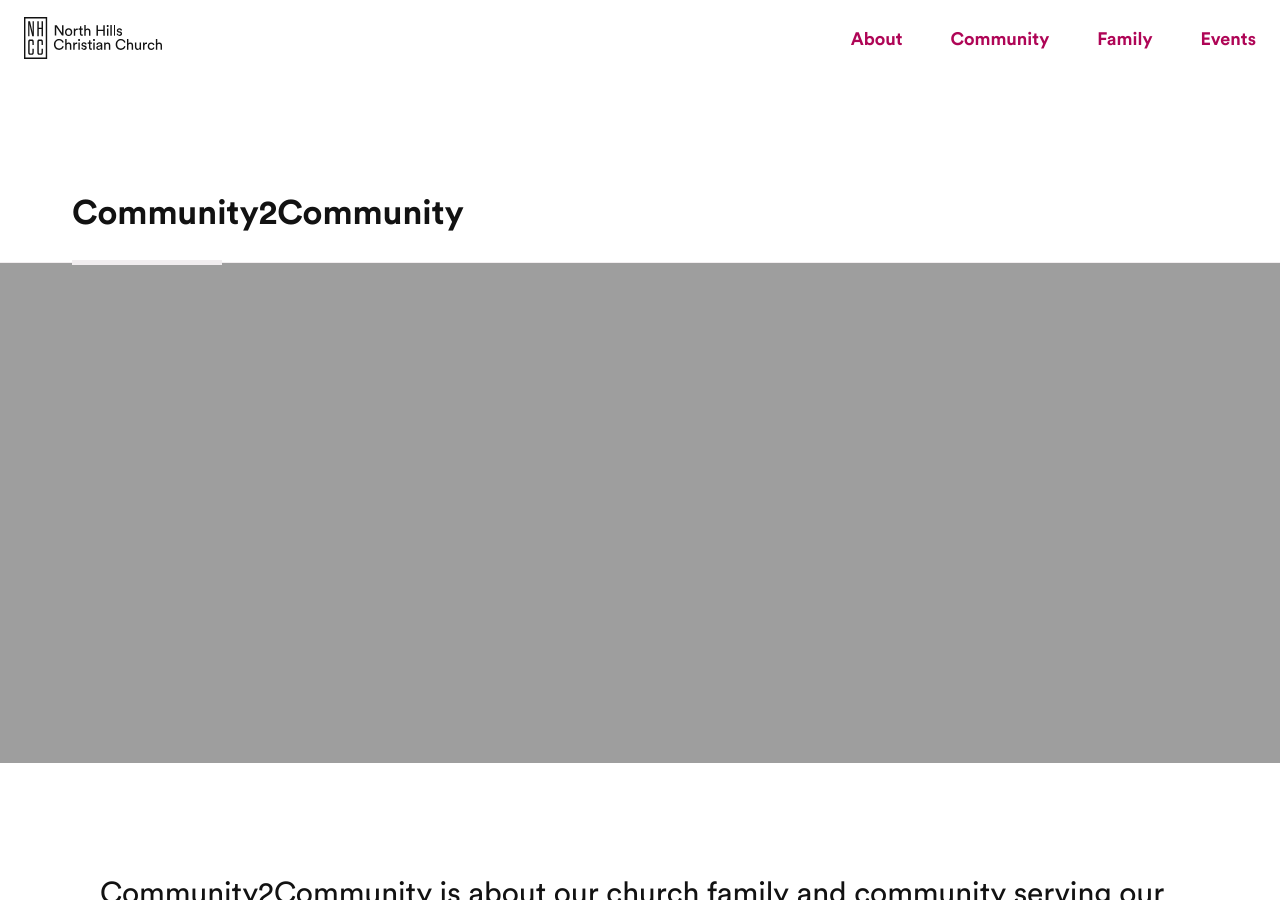
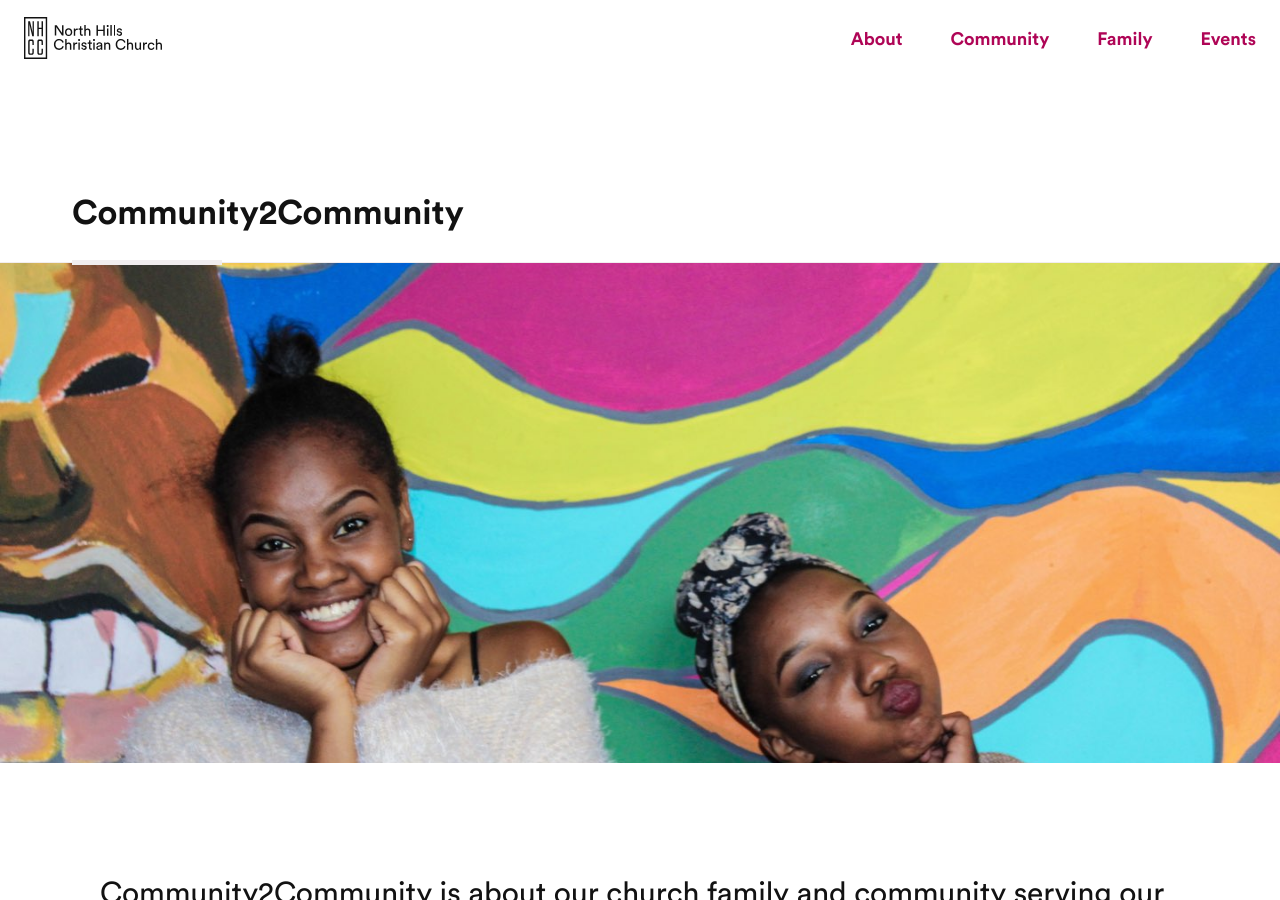
Before and after one commit to kevinrupert/nhcc-web-production, a Jekyll site: the page built from community2community.md, in a window 1280 px wide and 900 px high. Built offline with Jekyll 4.4.1, drawn with Linux system fonts in a browser that asks for light colours.

Commit message:
Community2 page.

```diff
--- a/_layouts/community2community.html
+++ b/_layouts/community2community.html
@@ -10,7 +10,7 @@
     </div>
 
     <div class="page-image">
-      <img src="page['Header image']" />
+      <img src="{{ page['header image'] }}" />
     </div>
 
     <div class="page-intro">
@@ -23,17 +23,19 @@
 
     <div class="comm2comm-grid">
       <div class="max-width-container">
+        {% for item in page.programs %}
           <div class="grid-item">
             <div class="image">
-            <img src="assets/imgs/backpack.jpg" />
+              <img src="{{ item['image'] }}" />
             </div>
             <div class="text">
-            <h2 class="title-3">Backpack Initiative</h2>
+              <h2 class="title-3">{{ item['name'] }}</h2>
               <p class="regular mar-top-24">
-              Each week we feed close to 200 students in the North Hills School District who are at risk of going hungry over the weekend. We pack bags each Monday evening full of nutritious meals and snacks to be placed in students’ backpacks for the next weekend.
+                {{ item['description'] }}
               </p>
-            <a class="button mar-top-24">Get Involved</a>
+              <a class="button mar-top-24" href="{{ item['get involved email'] }}">Get Involved</a>
+            </div>
+          {% endfor %}
         </div>
       </div>
     </div>
-    </div>
```
Lines whose indentation alone changed are shown as unchanged.
